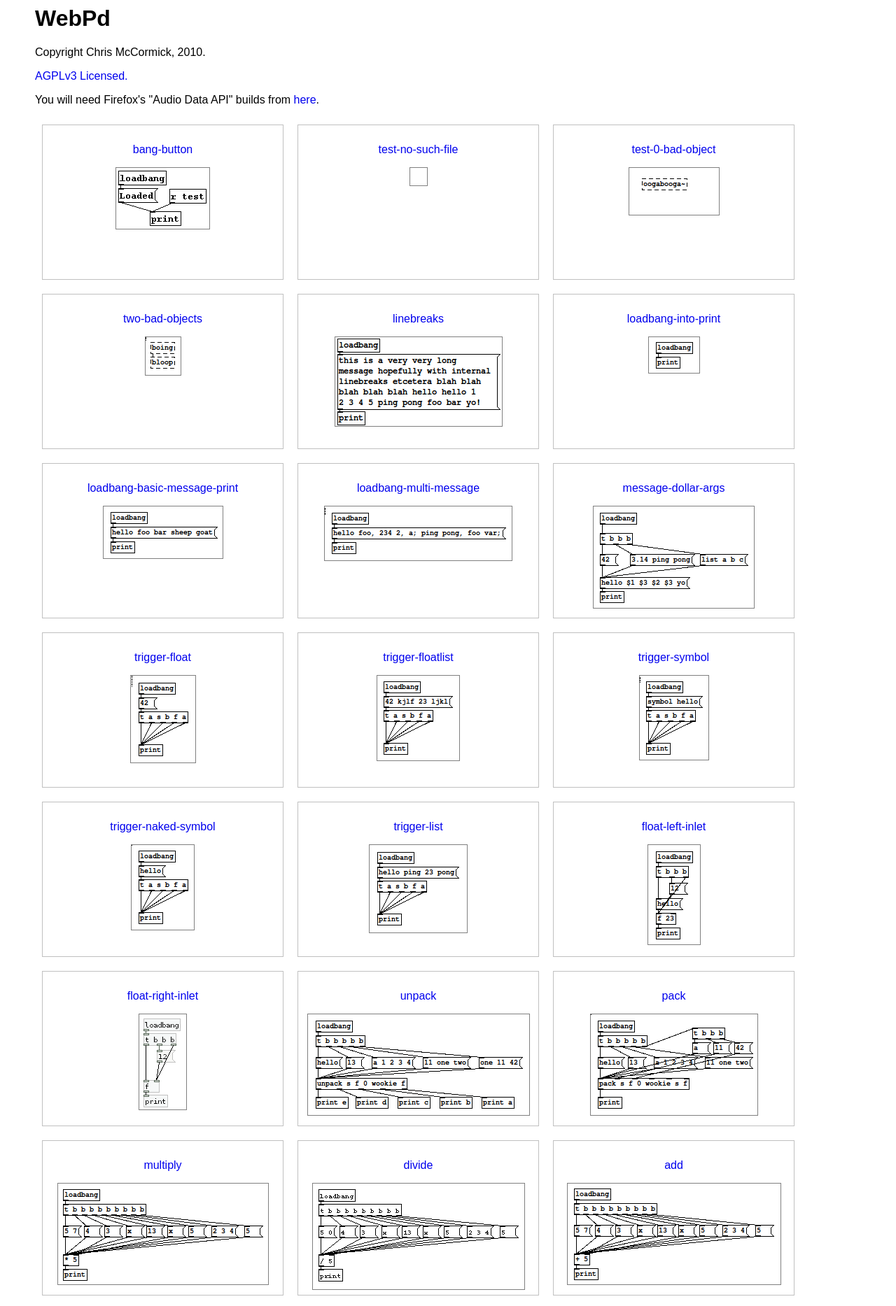
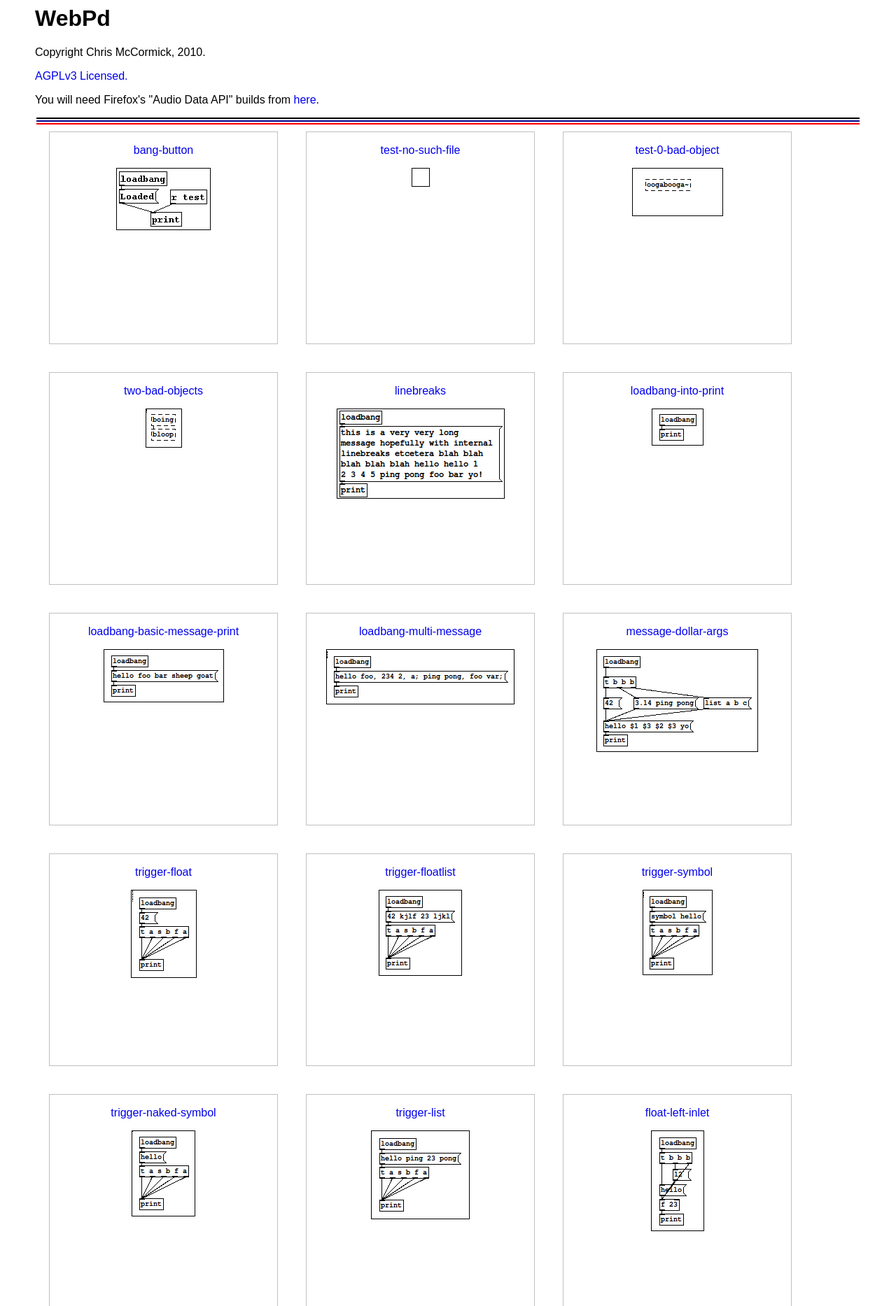
Before and after one commit to sebpiq/WebPd, a PHP site: page /tests.html in a window 1280 px wide. Shown: the top 1867 px of the page at 70% size. Run offline with PHP 8.4, Linux system fonts and the light colour scheme.

Commit message:
Updated processingjs demo. Modified 'tests' to allow for bigger png's

```diff
--- a/style.css
+++ b/style.css
@@ -5,7 +5,7 @@
 }
 
 img {
-	border: 1px solid gray;
+	border: 1px solid black;
 }
 
 a {
@@ -22,9 +22,9 @@
 
 .test {
 	float: left;
-	margin: 10px;
-	padding: 10px;
-	height: 200px;
+	margin: 20px;
+	padding: 1px;
+	height: 300px;
 	width: 323px;
 	text-align: center;
 	border: 1px solid silver;
--- a/tests.html
+++ b/tests.html
@@ -3,12 +3,17 @@
 	<link rel="stylesheet" href="style.css" type="text/css" media="screen">
 	<style>
 		#golden {
+		    margin: 2px;
+		    border: 1px solid darkblue;
 			color: blue;
 		}
 		#console {
-			border: 0px solid silver;
+		    margin: 2px;
+			border: 1px solid black;
 		}
 		#debug {
+		    margin: 2px;
+		    border: 1px solid red;
 			color: red;
 		}
 	</style>
@@ -124,7 +129,7 @@
 				// trigger the load of the expected unit tests output
 				MakeRequest("unittests/" + pdfile + ".txt", {"loadcomplete": function(result, request) {
 						if (request.status != 404) {
-							document.getElementById("golden").innerHTML = "---expected output---\n" + result;
+							document.getElementById("golden").innerHTML = "---EXPECTED OUTPUT---\n" + result;
 						}
 					}
 				});
@@ -149,11 +154,12 @@
 	<p>Copyright Chris McCormick, 2010.</p>
 	<p><a href='COPYING'>AGPLv3 Licensed.</a></p>
 	<p>You will need Firefox's "Audio Data API" builds from <a href='https://wiki.mozilla.org/Audio_Data_API#Obtaining_Code_and_Builds'>here</a>.</p>
+
 	<div id='contents'></div>
 	<div id='interface'></div>
 	<div id='buttons'></div>
+	<pre id='console'></pre>
 	<pre id='golden'></pre>
-	<pre id='console'></pre>
 	<pre id='debug'></pre>
 </body>
 </html>
```
Also changed, not shown: demos/processingjs-basic-example-with-audio/index.html (+4 -4 lines), pd.js (+6 -2 lines), demos/processingjs-basic-example-with-audio/patch.png, 1 other file.
